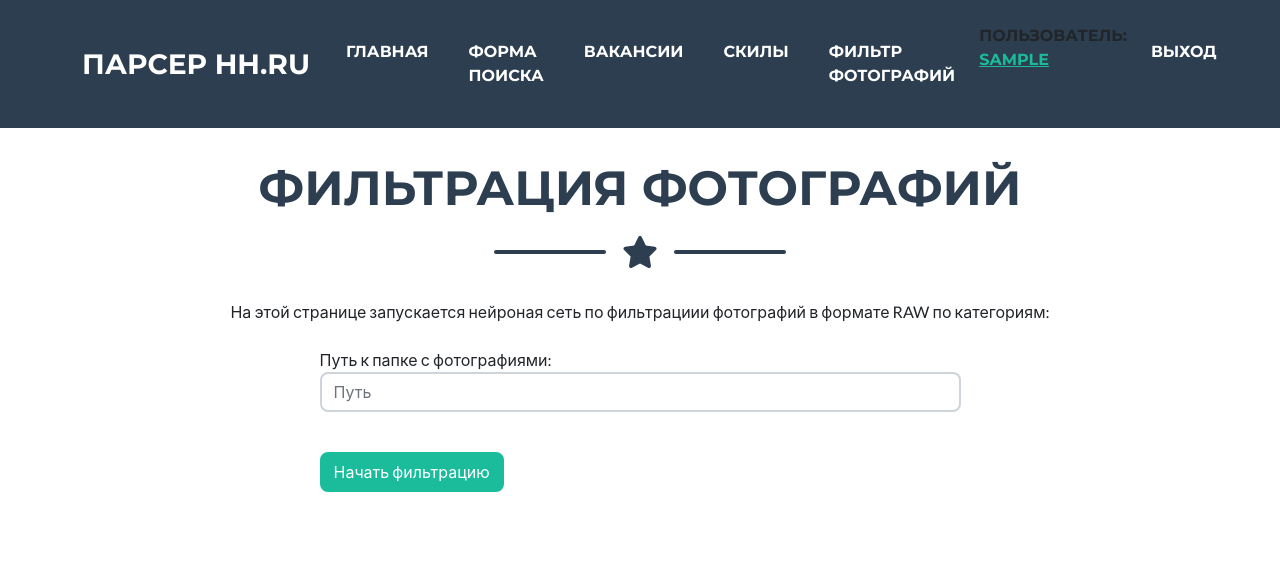
After one commit to nosovdmitry007/Djangp_progect_HHparser, a Django app: page /filterphoto/ in a window 1280 px wide. The commit adds this page. Shown: the top 587 px of the page. Run offline with Django 4.2, Linux system fonts and the light colour scheme; the visitor is signed in with stand-in values (Sample User, id 1); some libraries are stand-ins or nearby versions.

Commit message:
ADD AI Photo Filter

```diff
--- a/HHparser/parserapp/forms.py
+++ b/HHparser/parserapp/forms.py
@@ -24,3 +24,7 @@ class ComentForm(forms.ModelForm):
     class Meta:
         model = Vacancy
         fields = ('comment',)
+
+class PhotoFilterForm(forms.Form):
+
+    put = forms.CharField(label='Путь к папке с фотографиями',widget=forms.TextInput(attrs={'placeholder': 'Путь', 'class': 'form-control'}))
--- /dev/null
+++ b/HHparser/parserapp/templates/parserapp/filterphoto.html
@@ -0,0 +1,44 @@
+{% extends "base.html" %}
+
+{% block title %}
+Форма запроса
+{% endblock %}
+{% block content %}
+        <!-- Contact Section-->
+        <section class="page-section" id="contact">
+            <div class="container">
+                <!-- Contact Section Heading-->
+                <br>
+                <br><br>
+                <h2 class="page-section-heading text-center text-uppercase text-secondary mb-0">Фильтрация фотографий</h2>
+                <!-- Icon Divider-->
+                <div class="divider-custom">
+                    <div class="divider-custom-line"></div>
+                    <div class="divider-custom-icon"><i class="fas fa-star"></i></div>
+                    <div class="divider-custom-line"></div>
+                </div>
+                <!-- Contact Section Form-->
+                <div class="container d-flex align-items-center flex-column">
+                <p class="masthead-subheading font-weight-light mb-0">На этой странице запускается нейроная сеть по фильтрациии фотографий в формате RAW по категориям:</p>
+                </div>
+                <br>
+                <div class="row justify-content-center">
+                    <div class="col-lg-8 col-xl-7">
+
+                        <form id="contactForm" data-sb-form-api-token="API_TOKEN" method="POST">
+
+                            {% csrf_token %}
+                            <!-- имя запроса-->
+
+                            {{ form.as_p }}
+                            <br>
+                          <button class="btn btn-primary" type="submit" >Начать фильтрацию</button>
+
+
+                        </form>
+
+                    </div>
+                </div>
+            </div>
+        </section>
+{% endblock %}
--- a/HHparser/parserapp/templates/parserapp/form.html
+++ b/HHparser/parserapp/templates/parserapp/form.html
@@ -8,6 +8,7 @@
         <section class="page-section" id="contact">
             <div class="container">
                 <!-- Contact Section Heading-->
+                <br>
                 <br>
                 <h2 class="page-section-heading text-center text-uppercase text-secondary mb-0">Параметры поиска</h2>
                 <!-- Icon Divider-->
--- a/HHparser/parserapp/urls.py
+++ b/HHparser/parserapp/urls.py
@@ -11,5 +11,8 @@ urlpatterns = [
     path('comment/<int:pk>/', views.CommentUpdataView.as_view(), name='coment'),
     path('skil_list/', views.SkillListView.as_view(), name='skil_list'),
     path('skil_vacanc/<str:skil>/', views.SkilVacDetailView.as_view(), name='skil_vacanc'),
-    path('vac_delite/<int:pk>/', views.VacDeleteView.as_view(), name='vac_delite')
+    path('vac_delite/<int:pk>/', views.VacDeleteView.as_view(), name='vac_delite'),
+    path('filterphoto/', views.FilterPhoto.as_view(), name='filterphoto'),
+    path('resultfilter/', views.ResultFilterView.as_view(), name='resultfilter')
+
 ]
--- a/HHparser/parserapp/views.py
+++ b/HHparser/parserapp/views.py
@@ -3,9 +3,10 @@ from django.db.models import Count
 from operator import itemgetter
 from django.urls import reverse_lazy
 from .models import Vacancy, Skills_table
-from .forms import SearchForm
+from .forms import SearchForm, PhotoFilterForm
 from django.views.generic import ListView, DetailView,  UpdateView, TemplateView
 from .parser import hh_serch
+from .PhotoFilter import filterphoto
 from django.views.generic.edit import FormView
 
 
@@ -44,7 +45,20 @@ class SearchFormView(LoginRequiredMixin,FormView):
 
         return super().form_valid(form)
 
+class FilterPhoto(LoginRequiredMixin,FormView):
+    template_name = 'parserapp/filterphoto.html'
+    form_class = PhotoFilterForm
+    success_url = reverse_lazy('parserapp:resultfilter')
 
+    def form_valid(self, form):
+        put = form.cleaned_data['put']
+
+        filterphoto(put)
+
+        return super().form_valid(form)
+
+class ResultFilterView(TemplateView):
+    template_name = "parserapp/resultfilter.html"
 #Детальная информация по вакансии
 
 class VacancyDetailView(LoginRequiredMixin,DetailView):
--- a/HHparser/templates/base.html
+++ b/HHparser/templates/base.html
@@ -33,6 +33,7 @@
                         <li class="nav-item mx-0 mx-lg-1"><a class="nav-link py-3 px-0 px-lg-3 rounded" href="/results/">Вакансии</a></li>
                         <li class="nav-item mx-0 mx-lg-1">
                             <a class="nav-link py-3 px-0 px-lg-3 rounded" href="{% url 'parser:skil_list' %}">Скилы</a></li>
+                        <li class="nav-item mx-0 mx-lg-1"><a class="nav-link py-3 px-0 px-lg-3 rounded" href="/filterphoto/">Фильтр фотографий</a></li>
 
                                 {% if user.is_authenticated %}
                                 <li class="nav-item mx-0 mx-lg-1">
@@ -59,9 +60,9 @@
 
 <body>
 
-                    <button type="button" id="btn-joke" class="btn-danger">
-                    тест js
-                </button>
+<!--                    <button type="button" id="btn-joke" class="btn-danger">-->
+<!--                    тест js-->
+<!--                </button>-->
 <script src="https://code.jquery.com/jquery-3.6.0.slim.min.js"></script>
 <script src="{% static 'js/my.js' %}"></script>
 <script src="{% static 'js/my_jquery.js' %}"></script>
```
Also changed, not shown: HHparser/parserapp/PhotoFilter.py (added, +58 -0 lines), HHparser/parserapp/templates/parserapp/resultfilter.html (added, +15 -0 lines), 1 other file.
